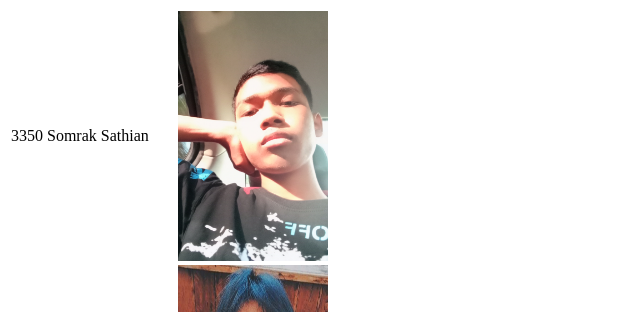
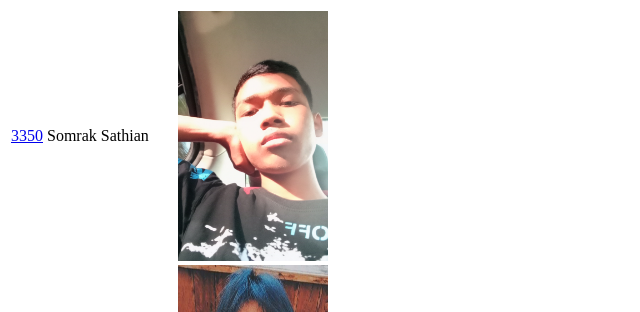
Before and after one commit to Peerapat2003/lab3_33, a plain HTML site: page index.html in a window 1280 px wide. Shown: the top 312 px of the page, 0-640 px from the left. Drawn offline with Linux system fonts and the light colour scheme.

Commit message:
Step 12A

```diff
--- a/index.html
+++ b/index.html
@@ -7,7 +7,7 @@
     <body>
         <table>
             <tr>
-                <td>3350</td><td>Somrak Sathian</td>
+                <td><a href="A.html">3350</a></td><td>Somrak Sathian</td>
                 <td><img src="IMG20211126153251.jpg"width="150" height="250"></td>
             </tr>
             <tr>
```
Also changed, not shown: A.html (added, +1 -0 lines).
